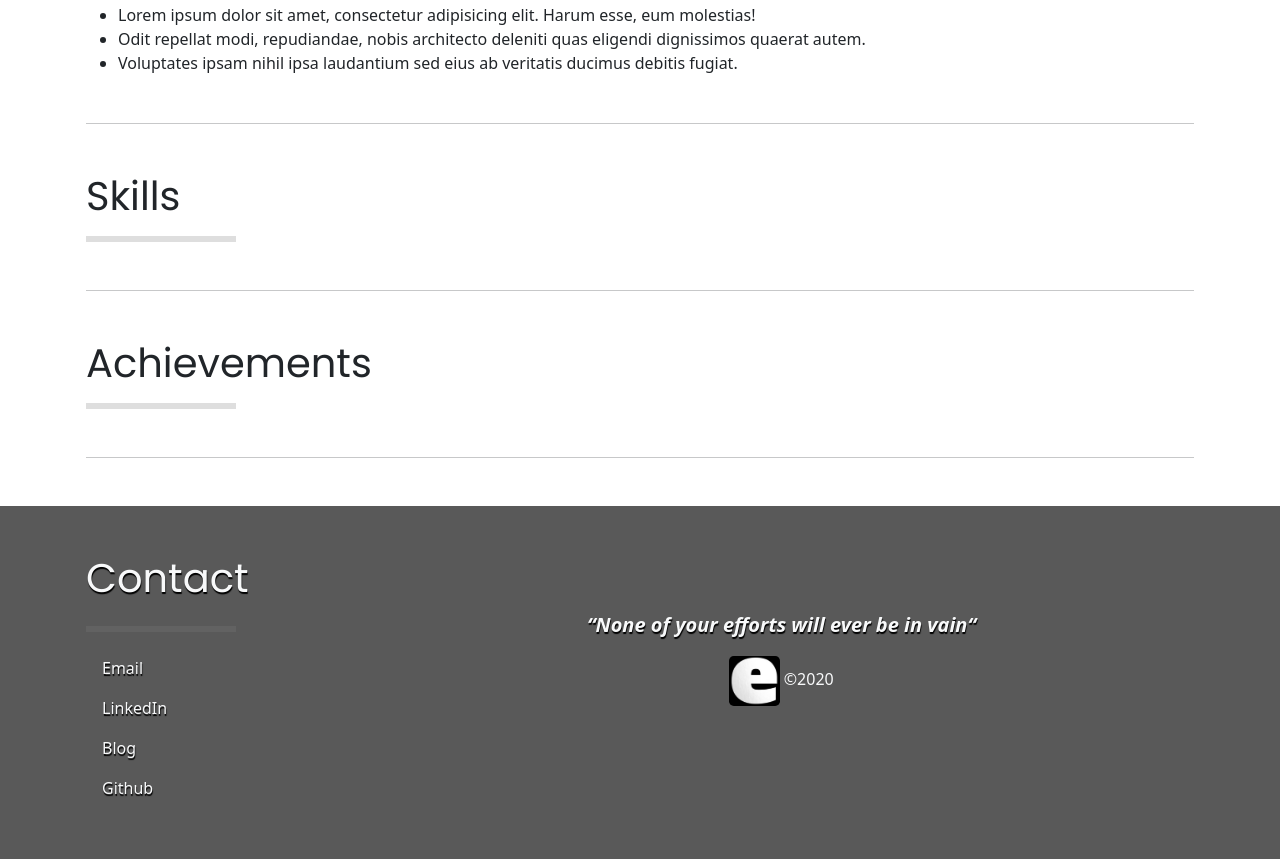
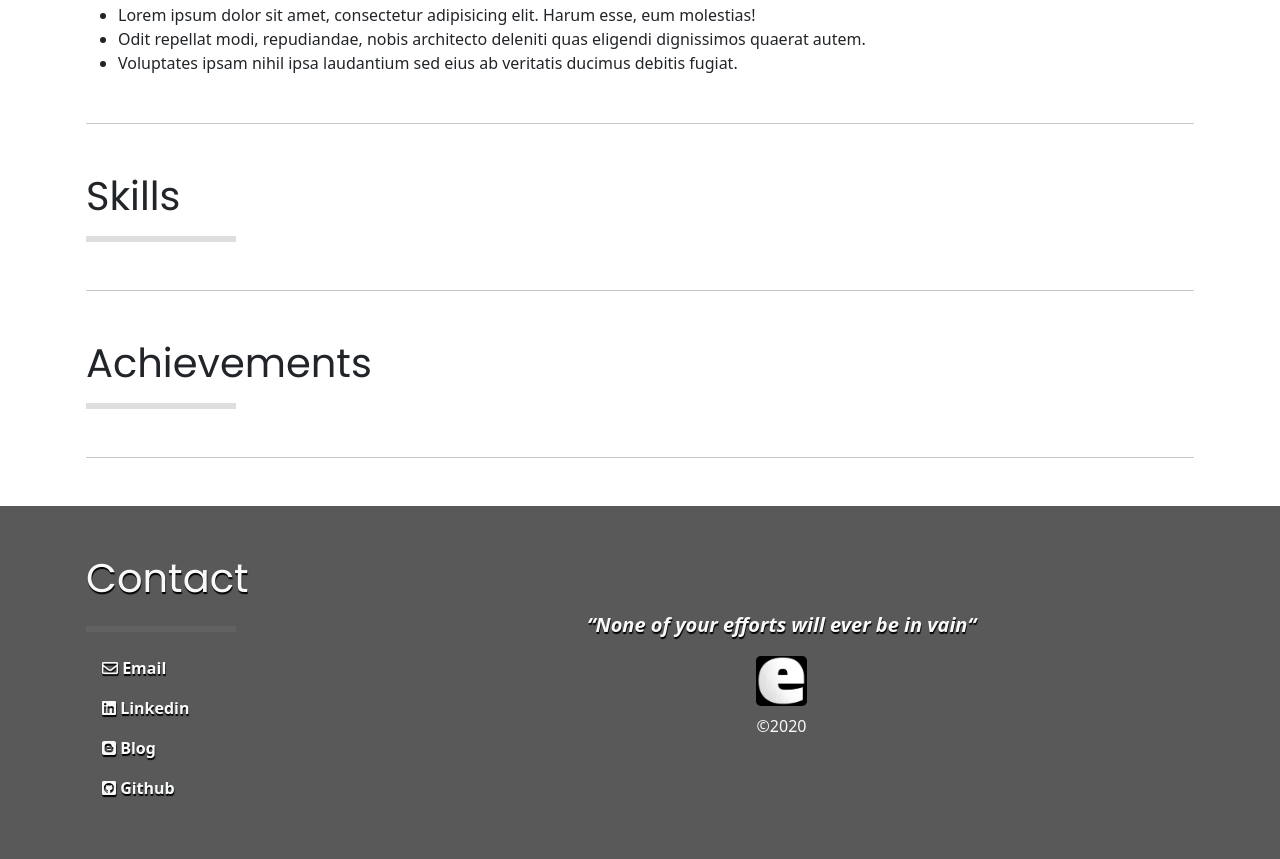
Before and after one commit to edwevb/edwardevbert, a website: page public/index.html in a window 1280 px wide. Shown: the part 1616-2475 px from the top of the page. Drawn offline with Linux system fonts and the light colour scheme.

Commit message:
Development

```diff
--- a/public/index.html
+++ b/public/index.html
@@ -6,6 +6,7 @@
 	<title>Edward Evbert</title>
 	<!-- Bootstrap CSS -->
 	<link rel="icon" href="/assets/img/edwevb.jpg" type="image" sizes="16x16">
+	<link rel="stylesheet" href="/assets/fontawesome/css/all.min.css">
 	<link rel="stylesheet" href="/assets/css/min.css">
 </head>
 <body>
@@ -133,15 +134,32 @@
 					<div class="col-md-5 mb-5">
 						<hr class="pageHr">
 						<ul class="list-group">
-							<li class="list-group-item"><a href="mailto:someone@yoursite.com">Email</a></li>
-							<li class="list-group-item"><a href="">LinkedIn</a></li>
-							<li class="list-group-item"><a href="">Blog</a></li>
-							<li class="list-group-item"><a href="">Github</a></li>
+							<li class="list-group-item">
+								<a href="mailto:someone@yoursite.com">
+									<i class="far fa-envelope"></i> Email
+								</a>
+							</li>
+							<li class="list-group-item">
+								<a href="https://tiny.cc/linkedinedwevb">
+									<i class="fab fa-linkedin"></i> Linkedin
+								</a>
+							</li>
+							<li class="list-group-item">
+								<a href="https://edwardevbert.blogspot.com">
+									<i class="fab fa-blogger"></i> Blog
+								</a>
+							</li>
+							<li class="list-group-item">
+								<a href="https://github.com/edwevb">
+									<i class="fab fa-github-square"></i> Github
+								</a>
+							</li>
 						</ul>
 					</div>
 					<div class="col-md-5 text-center">
 						<p class="lead text-light font-italic font-weight-bold text-shadow">&ldquo;None of your efforts will ever be in vain&ldquo;</p>
-						<img class="rounded-lg" height="50" src="/assets/img/edwevb.jpg" alt=""> <span class="text-light">&copy;2020</span>
+						<img class="rounded-lg" height="50" src="/assets/img/edwevb.jpg" alt="">
+						<p class="text-light mt-2">&copy;2020</p>
 					</div>
 				</div>
 			</section>
--- a/src/sass/min.scss
+++ b/src/sass/min.scss
@@ -43,6 +43,7 @@ nav {
 
 footer .list-group-item{
 	border:0;
+	font-weight: bolder;
 	text-decoration:none;
 	background: transparent;
 }
@@ -61,3 +62,9 @@ footer .list-group-item a:hover{
 .text-shadow{
 	text-shadow: 0.5px 2px 1px black;
 }
+@media (max-width: 575.98px) {
+	footer, footer hr {
+		text-align:center;
+		margin:auto;
+	}
+}
```
Also changed, not shown: public/assets/css/min.css.
